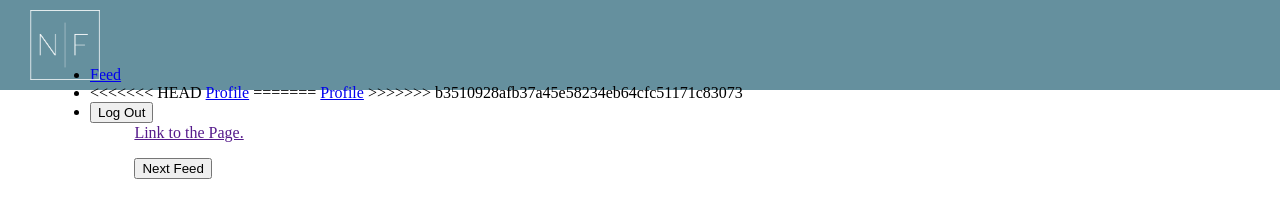
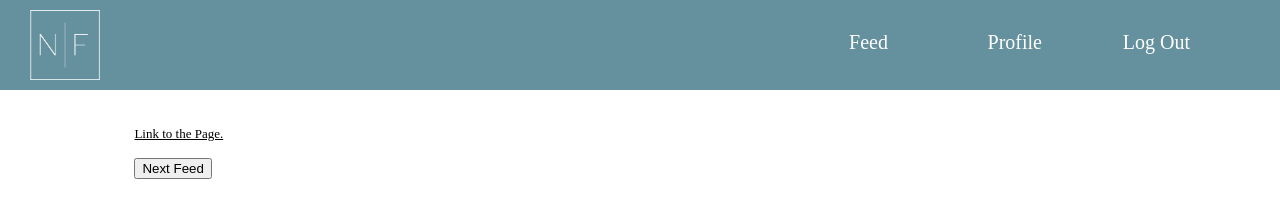
Before and after one commit to NewsFinder/NewsFinder, a plain HTML site: page Codigo/html/feed.html in a window 1280 px wide. Drawn offline with Linux system fonts and the light colour scheme; no server answers.

Commit message:
css feed

```diff
--- a/Codigo/css/style.css
+++ b/Codigo/css/style.css
@@ -4,29 +4,6 @@ body{
 }
 
 /*///////////////////////////FORGET PASSWORD PAGE////////////////////////// */
-
-
-/*/////////////////MENU//////////////////////////////////////////*/
-
-
-header{
-    position: fixed;
-    width: 100%;
-    height: 90px;
-    left: 0px;
-    top: 0px;
-    background: #65909E;
-}
-
-.logobranco{
-    position: fixed;
-    width: 20px;
-    height: 20px;
-    margin-left: 30px;
-    margin-top: 10px;
-
-}
-
 
 h1{
     position: relative;
@@ -69,6 +46,76 @@ h1{
 .btnRecPass:hover {
     color: #65909E;
 }
+
+
+/*/////////////////MENU//////////////////////////////////////////*/
+
+
+
+header{
+    position: fixed;
+    width: 100%;
+    height: 90px;
+    left: 0px;
+    top: 0px;
+    background: #65909E;
+}
+
+.logobranco{
+    position: fixed;
+    width: 20px;
+    height: 20px;
+    margin-left: 30px;
+    margin-top: 10px;
+
+}
+
+.menu {
+    width: 80%;
+    float: right;
+    position: relative;
+    right:5%;
+
+}
+
+header ul {
+    margin: 30px auto;
+    padding: 0 20px;
+    text-align: right;
+}
+
+
+header ul li a {
+    text-decoration: none;
+    color: white;
+    font-size:20px;
+
+}
+
+header li {
+    display: inline-block;
+    width: 150px;
+}
+
+header ul li a:hover {
+    font-weight:bolder;
+
+}
+
+#LogOut{
+    font-family: Drugs;
+    border: none;
+    background-color: transparent;
+    color: white;
+    font-size:20px;
+}
+
+
+#LogOut:hover {
+    font-weight:bolder;
+
+}
+
 
 
 /*///////////////PAGINA INICIAL///////////////////////////////////*/
@@ -129,7 +176,6 @@ h1{
 
 /*///////////////FEED///////////////////////////////////*/
 
-
 #title{
     font-size: 30px;
 }
@@ -140,7 +186,20 @@ h1{
     float:left;
     width: 50%;
     left:10%;
+}
 
+#author{
+    font-size: 13px;
+
+}
+
+#link{
+    font-size: 13px;
+    color: black;
+}
+
+#link:hover{
+    font-weight: bold;
 }
 
 /*////////////////////////////login////////////////////////////////////////////*/
--- a/Codigo/html/feed.html
+++ b/Codigo/html/feed.html
@@ -29,18 +29,14 @@ initial-scale=1">
 		<div class="logobranco"><img src="../resources/logobranco.png" alt="logo" width="70" height="70"/></div>
 		<div class="menu">
 
-		<nav class="nav" style="padding: 50px;"> <!--APAGAR AQUI O STYLE, FOI PARA TESTAR-->
+		<nav class="nav"> <!--APAGAR AQUI O STYLE, FOI PARA TESTAR-->
 			<ul>
 				<li>
 					<a href="../html/feed.html">Feed</a>
 				</li>
 
 				<li>
-<<<<<<< HEAD
-					<a href="perfil.html">Profile</a>
-=======
 				<a href="../html/perfil.html">Profile</a>
->>>>>>> b3510928afb37a45e58234eb64cfc51171c83073
 				</li>
 
 				<li>
```
